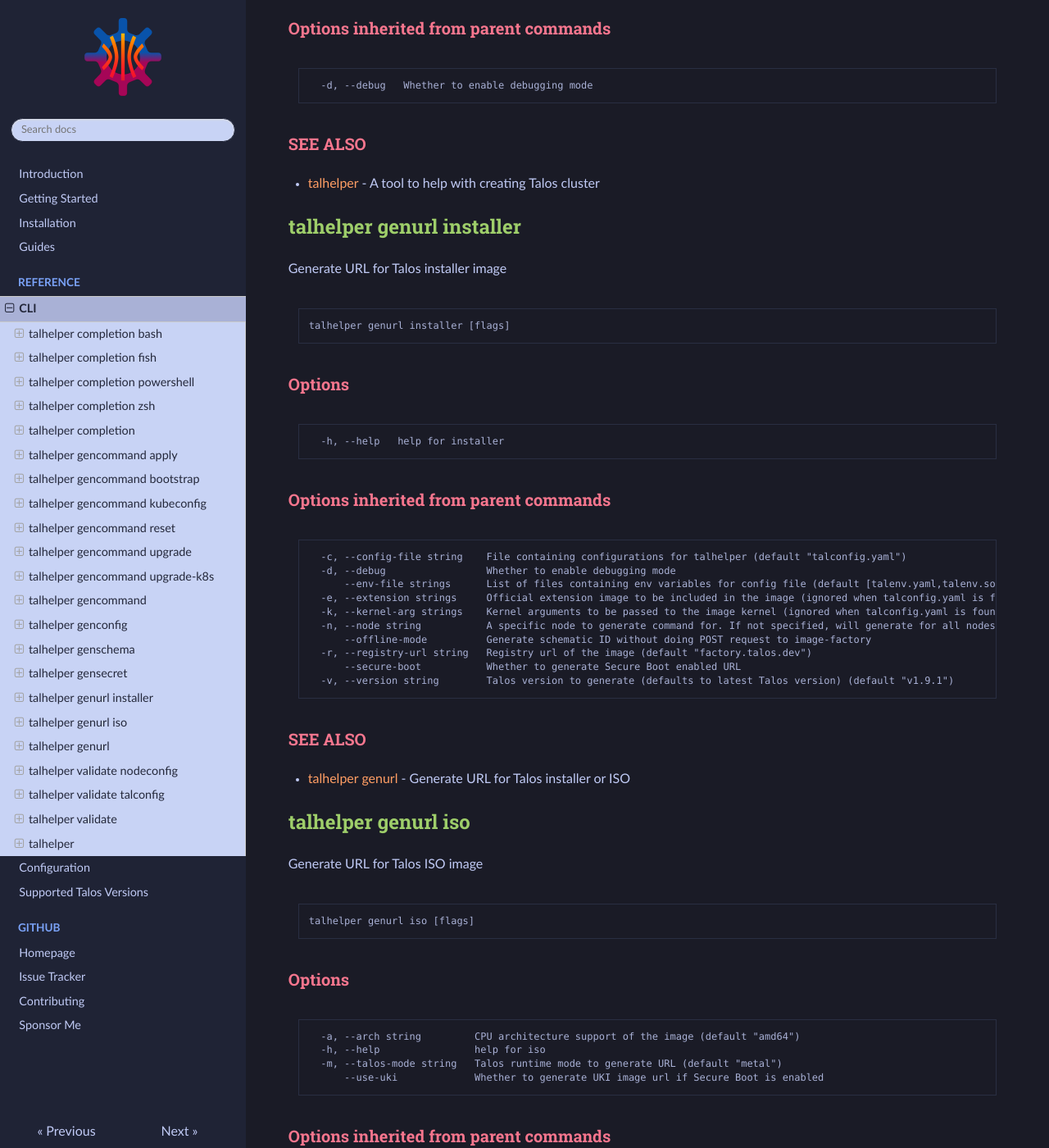
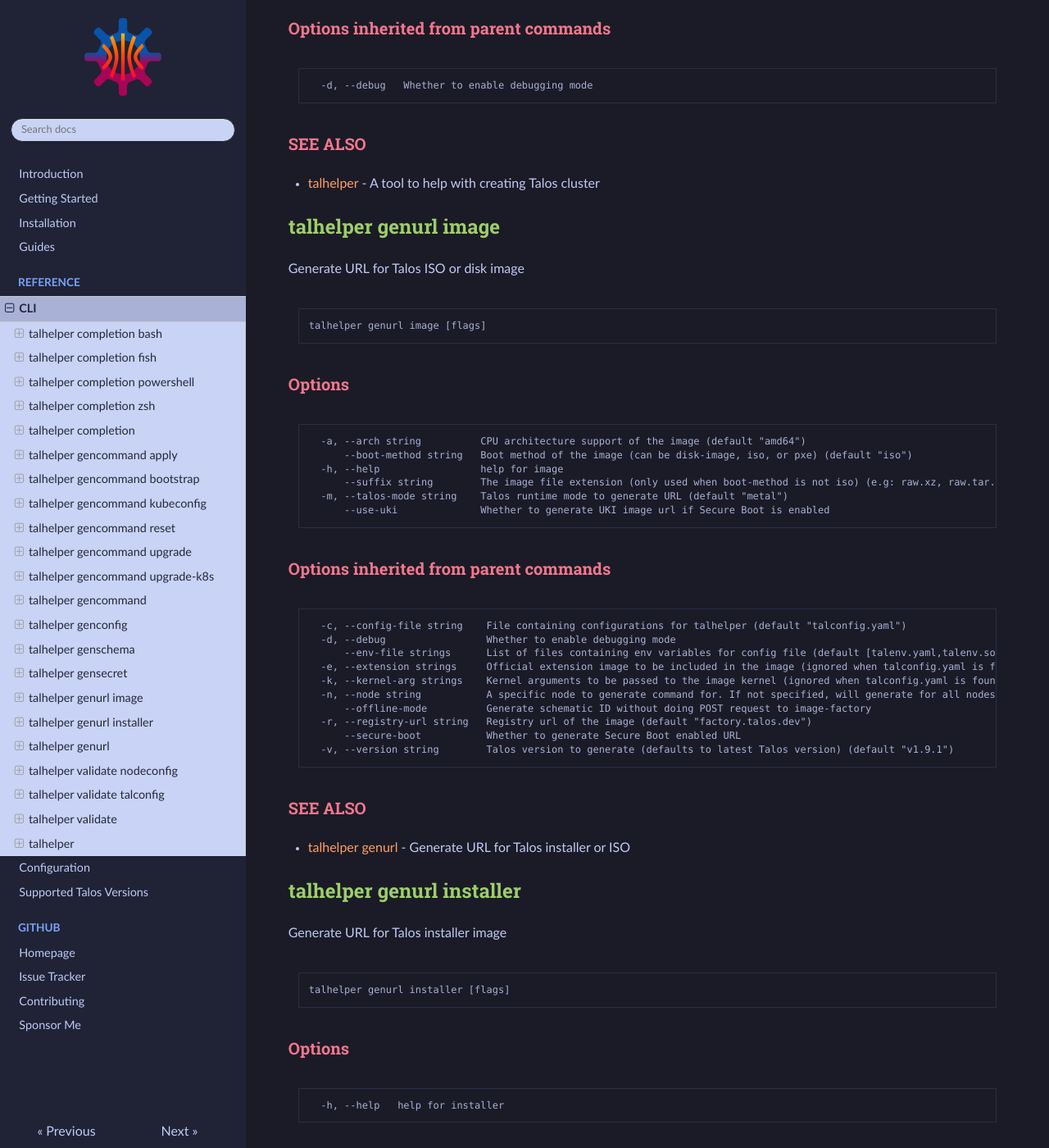
Before and after one commit to budimanjojo/talhelper, an MkDocs documentation site: the page built from docs/docs/reference/cli.md, in a window 1280 px wide and 1400 px high, scrolled down 11660 px. Shown: the whole window at 82% size. Built offline with MkDocs 1.6.1, drawn with Linux system fonts in a browser that asks for light colours; some of the changed text lies outside the part shown.

Commit message:
docs: update CLI reference documentation (#798)
Co-authored-by: budimanjojo-bot <111944664+budimanjojo-bot[bot]@users.noreply.github.com>

````diff
--- a/docs/docs/reference/cli.md
+++ b/docs/docs/reference/cli.md
@@ -494,18 +494,23 @@ talhelper gensecret [flags]
 
 * [talhelper](#talhelper)	 - A tool to help with creating Talos cluster
 
-## talhelper genurl installer
+## talhelper genurl image
 
-Generate URL for Talos installer image
+Generate URL for Talos ISO or disk image
 
 ```
-talhelper genurl installer [flags]
+talhelper genurl image [flags]
 ```
 
 ### Options
 
 ```
-  -h, --help   help for installer
+  -a, --arch string          CPU architecture support of the image (default "amd64")
+      --boot-method string   Boot method of the image (can be disk-image, iso, or pxe) (default "iso")
+  -h, --help                 help for image
+      --suffix string        The image file extension (only used when boot-method is not iso) (e.g: raw.xz, raw.tar.gz, qcow2)
+  -m, --talos-mode string    Talos runtime mode to generate URL (default "metal")
+      --use-uki              Whether to generate UKI image url if Secure Boot is enabled
 ```
 
 ### Options inherited from parent commands
@@ -527,21 +532,18 @@ talhelper genurl installer [flags]
 
 * [talhelper genurl](#talhelper-genurl)	 - Generate URL for Talos installer or ISO
 
-## talhelper genurl iso
+## talhelper genurl installer
 
-Generate URL for Talos ISO image
+Generate URL for Talos installer image
 
 ```
-talhelper genurl iso [flags]
+talhelper genurl installer [flags]
 ```
 
 ### Options
 
 ```
-  -a, --arch string         CPU architecture support of the image (default "amd64")
-  -h, --help                help for iso
-  -m, --talos-mode string   Talos runtime mode to generate URL (default "metal")
-      --use-uki             Whether to generate UKI image url if Secure Boot is enabled
+  -h, --help   help for installer
 ```
 
 ### Options inherited from parent commands
@@ -591,8 +593,8 @@ Generate URL for Talos installer or ISO
 ### SEE ALSO
 
 * [talhelper](#talhelper)	 - A tool to help with creating Talos cluster
+* [talhelper genurl image](#talhelper-genurl-image)	 - Generate URL for Talos ISO or disk image
 * [talhelper genurl installer](#talhelper-genurl-installer)	 - Generate URL for Talos installer image
-* [talhelper genurl iso](#talhelper-genurl-iso)	 - Generate URL for Talos ISO image
 
 ## talhelper validate nodeconfig
 
````
